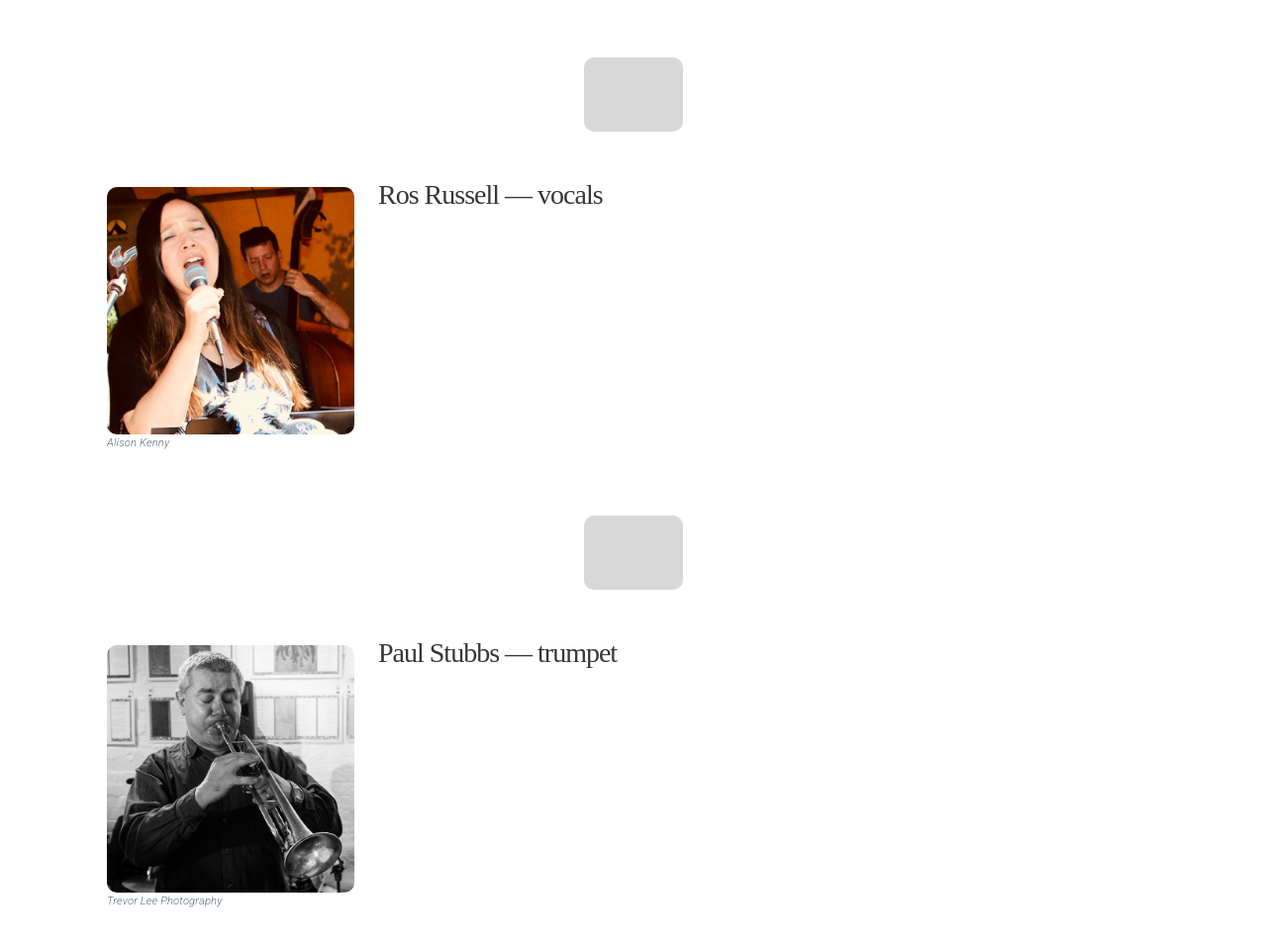
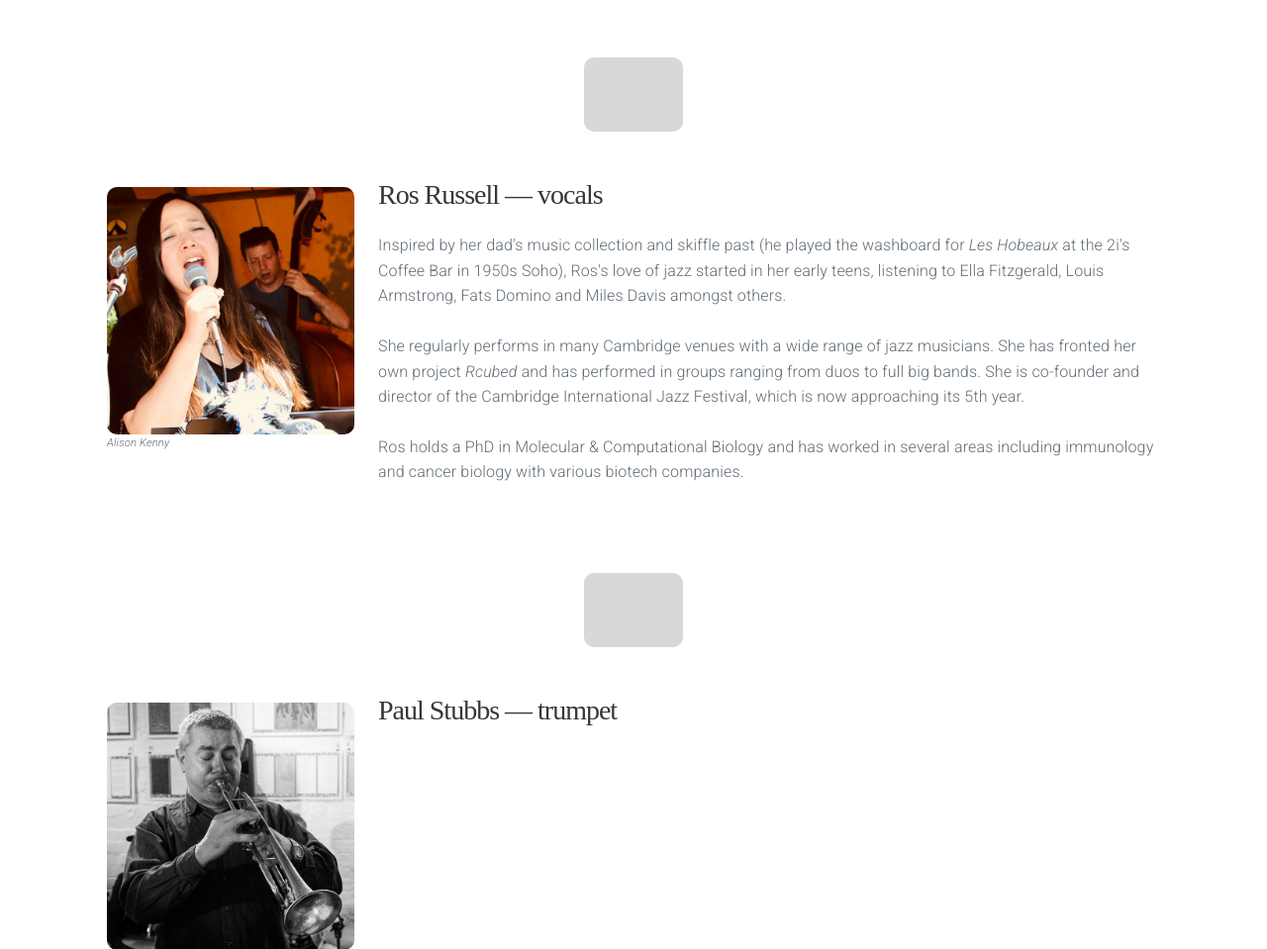
Before and after one commit to alastairappleton/alleycatsjazz.co.uk, a PHP site: page / in a window 1280 px wide, after a click on "Band". Shown: the part 2498-3457 px from the top of the page at 99% size. Before the commit the page ends 3415 px from the top, so only its background shows below. Run offline with PHP 8.4, Linux system fonts and the light colour scheme; some libraries are stand-ins or nearby versions; some web fonts are replaced; grey boxes are pictures that could not be loaded.

Commit message:
Ros biography; tidy formatting in CSS file

```diff
--- a/index.html
+++ b/index.html
@@ -291,7 +291,15 @@
 
             <div class="card-text">
               <h3>Ros Russell &mdash; vocals</h3>
-              <p></p>
+              <p>Inspired by her dad's music collection and skiffle past (he played the washboard for <em>Les Hobeaux</em> at the 2i's Coffee Bar in
+              1950s Soho), Ros's love of jazz started in her early teens, listening to Ella Fitzgerald, Louis Armstrong, Fats
+              Domino and Miles Davis amongst others.</p>
+
+              <p>She regularly performs in many Cambridge venues with a wide range of jazz musicians. She has fronted her own project
+              <em>Rcubed</em> and has performed in groups ranging from duos to full big bands. She is co-founder and director of the Cambridge International Jazz Festival, which is now approaching its 5th year.</p>
+
+              <p>Ros holds a PhD in Molecular &amp; Computational Biology and has worked in several areas including immunology and cancer biology with various
+              biotech companies.</p>
             </div>
 
           </div> <!-- end card -->
```
Also changed, not shown: alleycats.css (+10 -0 lines).
